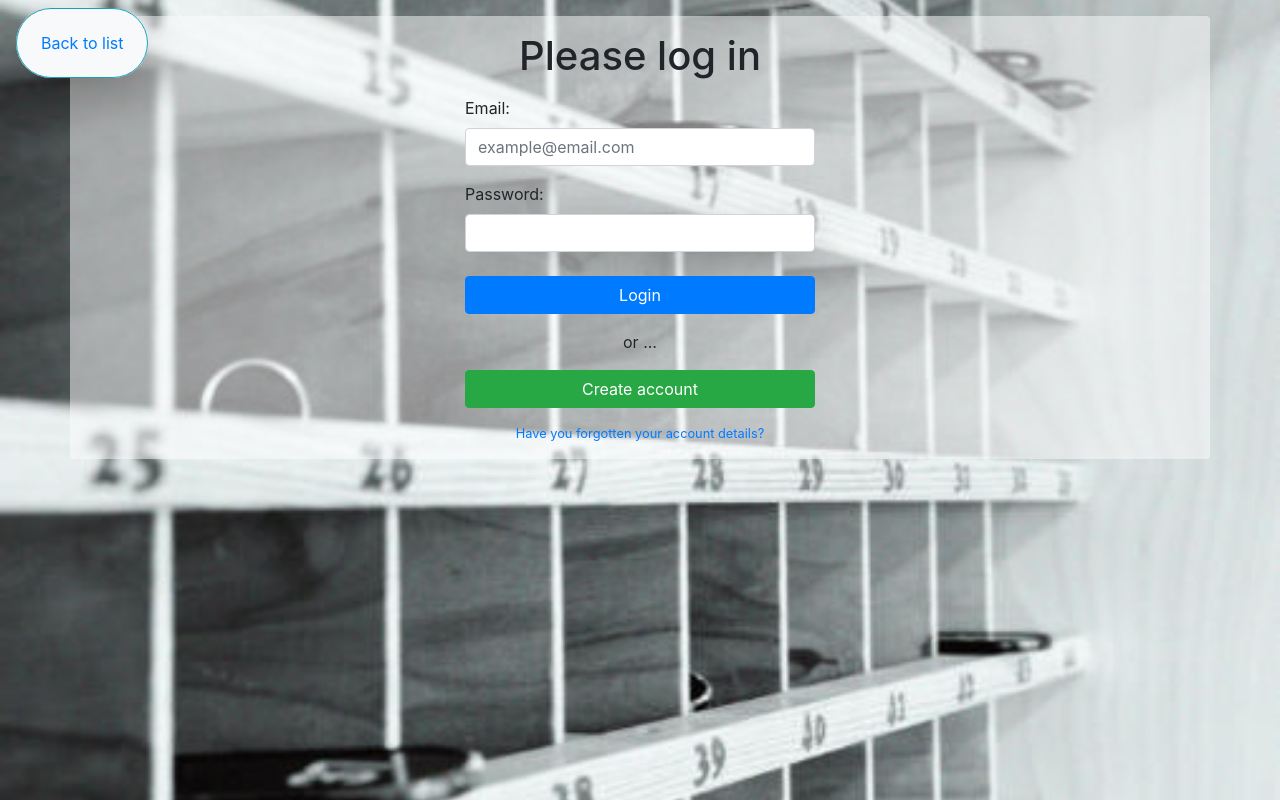
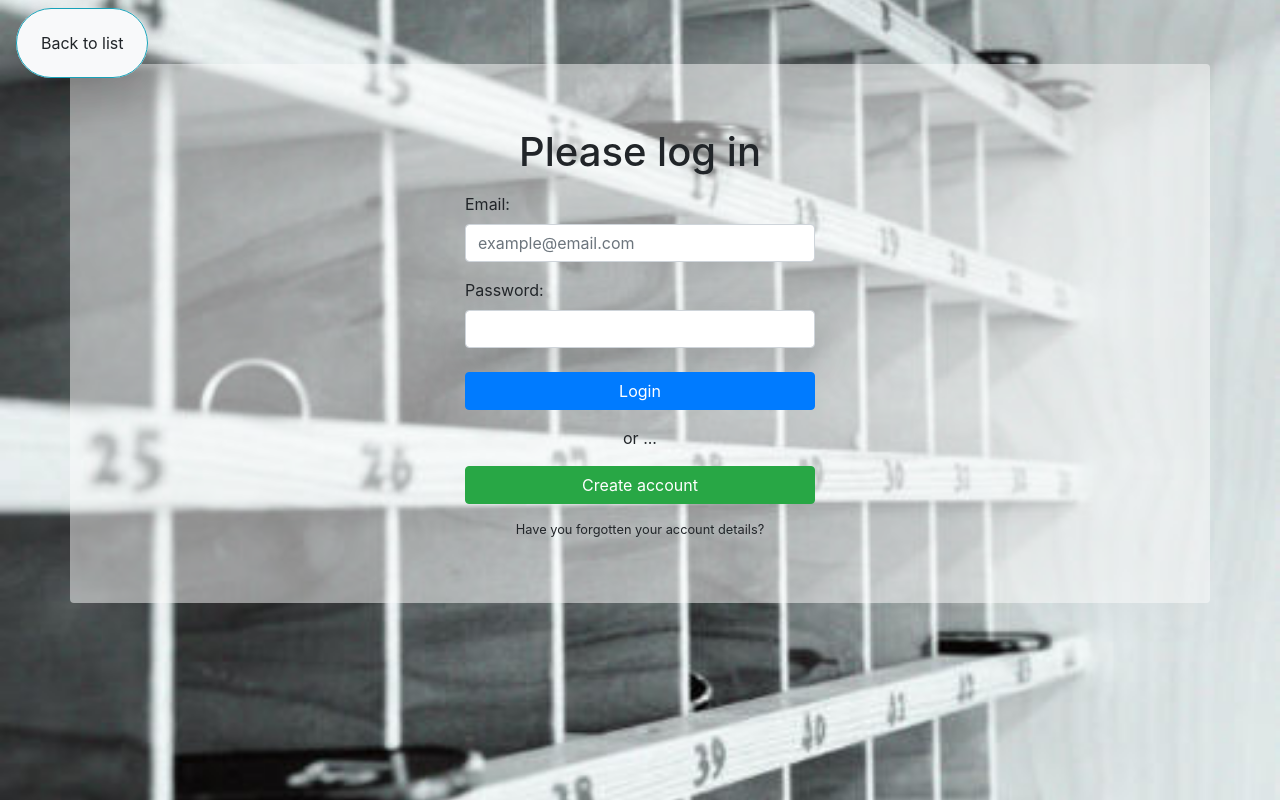
Before and after one commit to grzegab/bootsamples, a Symfony app: template templates/templates/page-login.html.twig in a window 1280 px wide. Run offline with Twig, Linux system fonts and the light colour scheme; the template is opened without the code that fills it, so the values that code supplies are empty; some libraries are stand-ins or nearby versions.

Commit message:
update login page and back button

```diff
--- a/templates/back.html.twig
+++ b/templates/back.html.twig
@@ -1,3 +1,3 @@
 <div class="position-fixed p-3 back-button">
-    <a href="/" class="border border-info p-4 mt-2 bg-light rounded-pill shadow-lg">Back to list</a>
+    <a href="/" class="border border-info p-4 mt-2 bg-light rounded-pill shadow-lg text-reset">Back to list</a>
 </div>
--- a/templates/templates/page-login.html.twig
+++ b/templates/templates/page-login.html.twig
@@ -2,10 +2,9 @@
 
 {% block body %}
     {% include 'back.html.twig' %}
-
     <div class="jumbotron jumbotron-fluid my-0 pt-3 vh-100 bg">
         <div class="container rounded">
-            <div class="row">
+            <div class="row mt-5 py-5">
                 <div class="col-12 col-sm-8 col-md-6 col-lg-4 offset-sm-2 offset-md-3 offset-lg-4">
                     <h1 class="my-3 text-center">Please log in</h1>
                     <form class="mb-3">
@@ -22,7 +21,7 @@
                     <div class="text-center">
                         <p>or ...</p>
                         <a href="#" class="btn btn-success btn-block mb-3">Create account</a>
-                        <p class="small"><a href="#">Have you forgotten your account details?</a></p>
+                        <p class="small"><a href="#" class="text-reset">Have you forgotten your account details?</a></p>
                     </div>
                 </div>
             </div>
```
